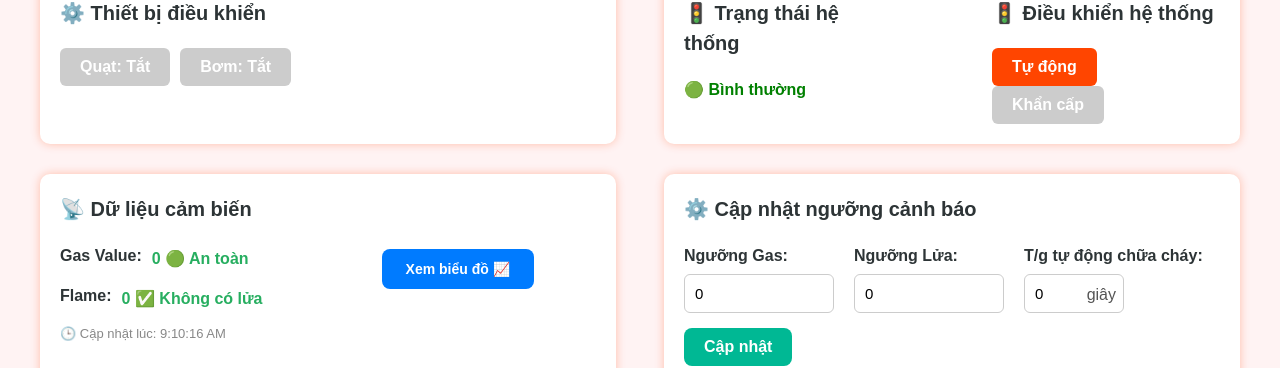
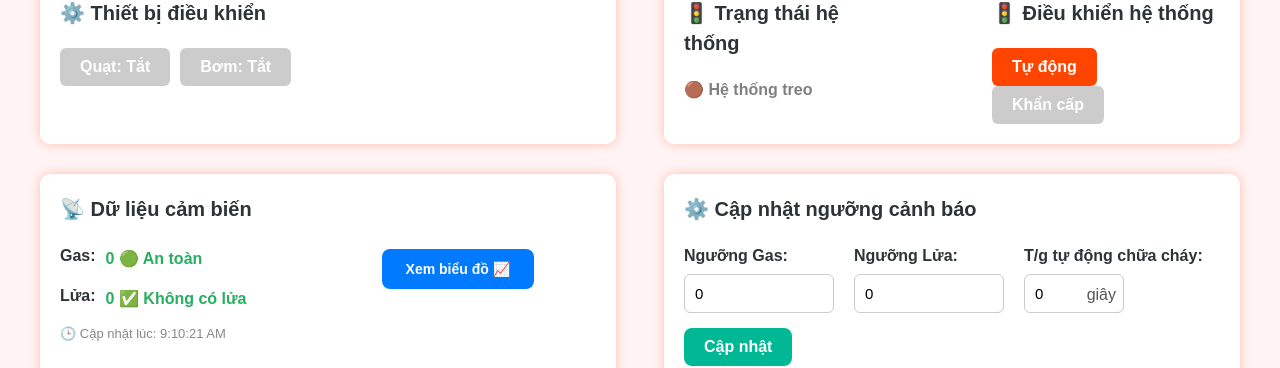
Before and after one commit to holyBeastt/kma-freertos, a React (Vite) app: page /kma-freertos/control in a window 1280 px wide. Shown: the part 188-556 px from the top of the page. Built offline with nearby package versions, Linux system fonts and the light colour scheme; no server answers; the database is empty.

Commit message:
thêm trạng thái treo và gitignore

```diff
--- a/src/config/firebase.js
+++ b/src/config/firebase.js
@@ -1,20 +1,17 @@
 import { initializeApp } from "firebase/app";
-import { getDatabase } from "firebase/database"; // Nếu dùng Realtime DB
+import { getDatabase } from "firebase/database";
 
 const firebaseConfig = {
-  apiKey: "AlzaSyBFhBl-u4eue-X3yOJ07rCR00Tqt5hOqFM",
-  authDomain: "hdhntgt.firebaseapp.com",
-  databaseURL:
-    "https://hdhntgt-default-rtdb.asia-southeast1.firebasedatabase.app",
-  projectId: "hdhntgt",
-  storageBucket: "hdhntgt.appspot.com",
-  messagingSenderId: "700617602773",
-  appId: "1:700617602773:android:ce2ebb52ed4bb183aa145c", // Có trong Firebase > Project settings > Your apps
+  apiKey: import.meta.env.VITE_FIREBASE_API_KEY,
+  authDomain: import.meta.env.VITE_FIREBASE_AUTH_DOMAIN,
+  databaseURL: import.meta.env.VITE_FIREBASE_DATABASE_URL,
+  projectId: import.meta.env.VITE_FIREBASE_PROJECT_ID,
+  storageBucket: import.meta.env.VITE_FIREBASE_STORAGE_BUCKET,
+  messagingSenderId: import.meta.env.VITE_FIREBASE_MESSAGING_SENDER_ID,
+  appId: import.meta.env.VITE_FIREBASE_APP_ID,
 };
 
 const app = initializeApp(firebaseConfig);
-
-// Nếu bạn dùng Realtime Database:
 const db = getDatabase(app);
 
 export { db };
--- a/src/views/ControlPanel.jsx
+++ b/src/views/ControlPanel.jsx
@@ -19,6 +19,9 @@ function ControlPanel() {
   const [showMenu, setShowMenu] = useState(false);
   const [alarmCheckDelay, setAlarmCheckDelay] = useState(10); // ví dụ mặc định là 10 giây
   const [systemStatus, setSystemStatus] = useState(0);
+  const [lastUpdateValue, setLastUpdateValue] = useState(0);
+
+  const [currentTime, setCurrentTime] = useState(0);
 
   const { setGasValue: setGasCtxValue, setFlameValue: setFlameCtxValue } =
     useSensor();
@@ -84,7 +87,7 @@ function ControlPanel() {
       // Ghi log sau khi cập nhật
       await push(ref(db, "logs"), {
         timestamp: Math.floor(Date.now() / 1000), // <-- chuyển sang epoch time (giây)
-        message: `Đã cập nhật ngưỡng: Gas = ${gasThreshold}, Flame = ${flameThreshold}, t/g tự động = ${alarmCheckDelay} giây`,
+        eventType: `Đã cập nhật ngưỡng: Gas = ${gasThreshold}, Flame = ${flameThreshold}, t/g tự động = ${alarmCheckDelay} giây`,
       });
 
       toast.success(
@@ -113,6 +116,7 @@ function ControlPanel() {
     const flameThresholdRef = ref(db, "system/config/thresholds/flame"); // Lấy, chỉnh sửa ngưỡng lửa
     const alarmCheckDelayRef = ref(db, "system/config/alarmCheckDelay"); // Lấy thời gian tự động chữa cháy
     const systemStateRef = ref(db, "system/state");
+    const lastUpdateRef = ref(db, "system/lastUpdate");
 
     onValue(fanRef, (snapshot) => setFan(snapshot.val() || 0));
     onValue(pumpRef, (snapshot) => setPump(snapshot.val() || 0));
@@ -130,6 +134,10 @@ function ControlPanel() {
       setFlameValue(val); // local
       setFlameCtxValue(val); // context
     });
+
+    onValue(lastUpdateRef, (snapshot) =>
+      setLastUpdateValue(snapshot.val() || 0)
+    );
 
     onValue(logsRef, (snapshot) => {
       const data = snapshot.val() || {};
@@ -155,7 +163,23 @@ function ControlPanel() {
     onValue(systemStateRef, (snapshot) => setSystemStatus(snapshot.val() || 0));
   }, []);
 
+  // useEffect(() => {
+  //   const style = document.createElement("style");
+  //   style.innerHTML = `
+  //     @keyframes blinker {
+  //       50% { opacity: 0; }
+  //     }
+  //   `;
+  //   document.head.appendChild(style);
+  // }, []);
+
   useEffect(() => {
+    // Cập nhật thời gian hiện tại mỗi giây
+    const interval = setInterval(() => {
+      setCurrentTime(Math.floor(Date.now() / 1000));
+    }, 1000);
+
+    // Thêm keyframe blink vào <head>
     const style = document.createElement("style");
     style.innerHTML = `
       @keyframes blinker {
@@ -163,11 +187,32 @@ function ControlPanel() {
       }
     `;
     document.head.appendChild(style);
+
+    // Cleanup: clearInterval và remove <style> nếu component bị unmount
+    return () => {
+      clearInterval(interval);
+      document.head.removeChild(style);
+    };
   }, []);
+
+  const diff = currentTime - lastUpdateValue;
+  let isUrgent;
+  if (diff > 5 || flameValue < flameThreshold || gasValue > gasThreshold) {
+    isUrgent = true;
+  } else {
+    isUrgent = false;
+  }
+
+  const containerStyle = {
+    padding: "40px",
+    backgroundColor: isUrgent ? "#fff3f3" : "#d2ebfc", // đổi màu tùy diff
+    minHeight: "100vh",
+    fontFamily: "Arial",
+  };
 
   return (
     <>
-      <div style={styles.container}>
+      <div style={containerStyle}>
         <h1 style={styles.header}>🚨 Bảng điều khiển hệ thống PCCC</h1>
         <Avatar showMenu={showMenu} setShowMenu={setShowMenu} />
 
@@ -201,14 +246,18 @@ function ControlPanel() {
                 style={{
                   fontWeight: "bold",
                   color:
-                    systemStatus === 2
+                    diff > 5
+                      ? "gray" // hoặc "red", nếu bạn muốn nổi bật
+                      : systemStatus === 2
                       ? "red"
                       : systemStatus === 1
                       ? "orange"
                       : "green",
                 }}
               >
-                {systemStatus === 2
+                {diff > 5
+                  ? "🟤 Hệ thống treo"
+                  : systemStatus === 2
                   ? "🔴 Khẩn cấp"
                   : systemStatus === 1
                   ? "🟠 Bất thường"
@@ -239,7 +288,7 @@ function ControlPanel() {
               <h3 style={styles.header_child}>📡 Dữ liệu cảm biến</h3>
 
               <div style={styles.sensorRow}>
-                <span style={styles.label}>Gas Value:</span>
+                <span style={styles.label}>Gas:</span>
                 <strong
                   style={
                     gasValue > gasThreshold
@@ -253,7 +302,7 @@ function ControlPanel() {
               </div>
 
               <div style={styles.sensorRow}>
-                <span style={styles.label}>Flame:</span>
+                <span style={styles.label}>Lửa:</span>
                 <strong
                   style={
                     flameValue < flameThreshold
@@ -364,16 +413,17 @@ function ControlPanel() {
 }
 
 const styles = {
-  container: {
-    padding: "40px",
-    backgroundColor: "#fff3f3",
-    minHeight: "100vh",
-    fontFamily: "Arial",
-  },
+  // container: {
+  //   padding: "40px",
+  //   backgroundColor: "#fff3f3",
+  //   minHeight: "100vh",
+  //   fontFamily: "Arial",
+  // },
   header: {
     textAlign: "center",
     color: "#b22222",
     marginBottom: "70px",
+    // textShadow: "0 0 10px rgba(255, 69, 0, 0.3)", // Đổ bóng chữ
   },
   header_child: {
     marginBottom: "20px",
```
Also changed, not shown: 1 other file (tests, documents, lock files or other folders).
